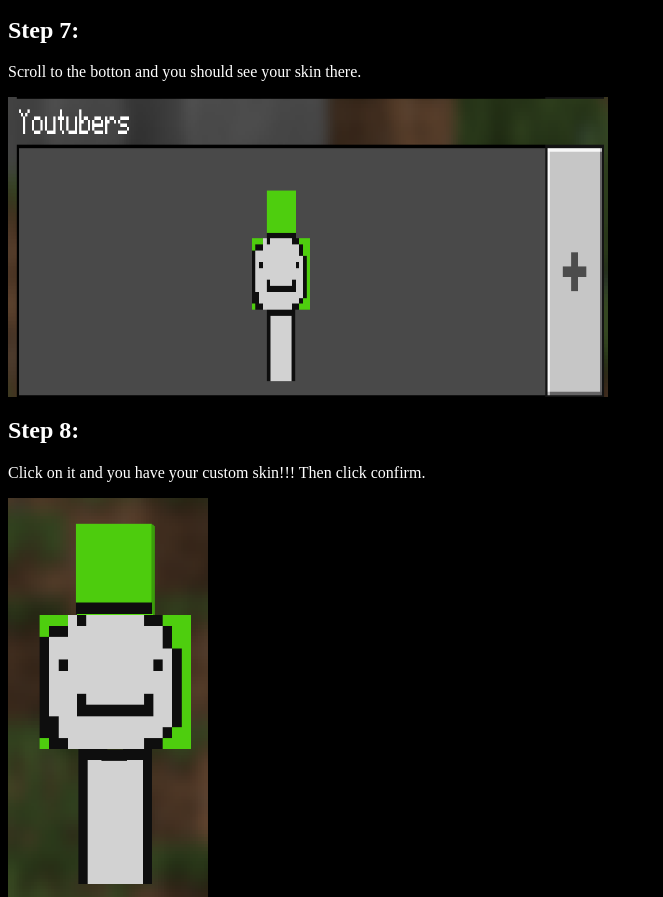
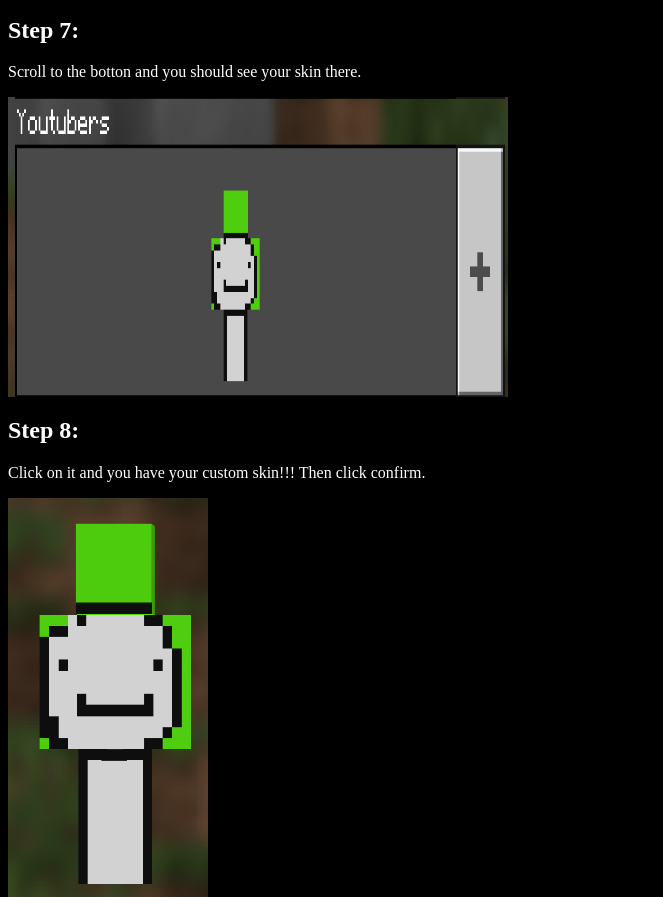
Before and after one commit to CustomSkins/CustomSkins.github.io, a plain HTML site: page index.html in a window 1280 px wide. Shown: the part 2054-2951 px from the top of the page, without its empty margins (0-663 px from the left). Drawn offline with Linux system fonts and the light colour scheme.

Commit message:
Update index.html

```diff
--- a/index.html
+++ b/index.html
@@ -35,7 +35,7 @@ a {
         <img src="Screenshot 2025-03-28 181133.png" alt="Dream" width="500" height="300">
         <h2>Step 7:</h2>
         <p>Scroll to the botton and you should see your skin there.</p>
-        <img src="Screenshot 2025-03-28 181404.png" alt="Dream" width="600" height="300">
+        <img src="Screenshot 2025-03-28 181404.png" alt="Dream" width="500" height="300">
         <h2>Step 8:</h2>
         <p>Click on it and you have your custom skin!!! Then click confirm.</p>
         <img src="Screenshot 2025-03-28 181633.png" alt="Dream" width="200" height="400">
```
